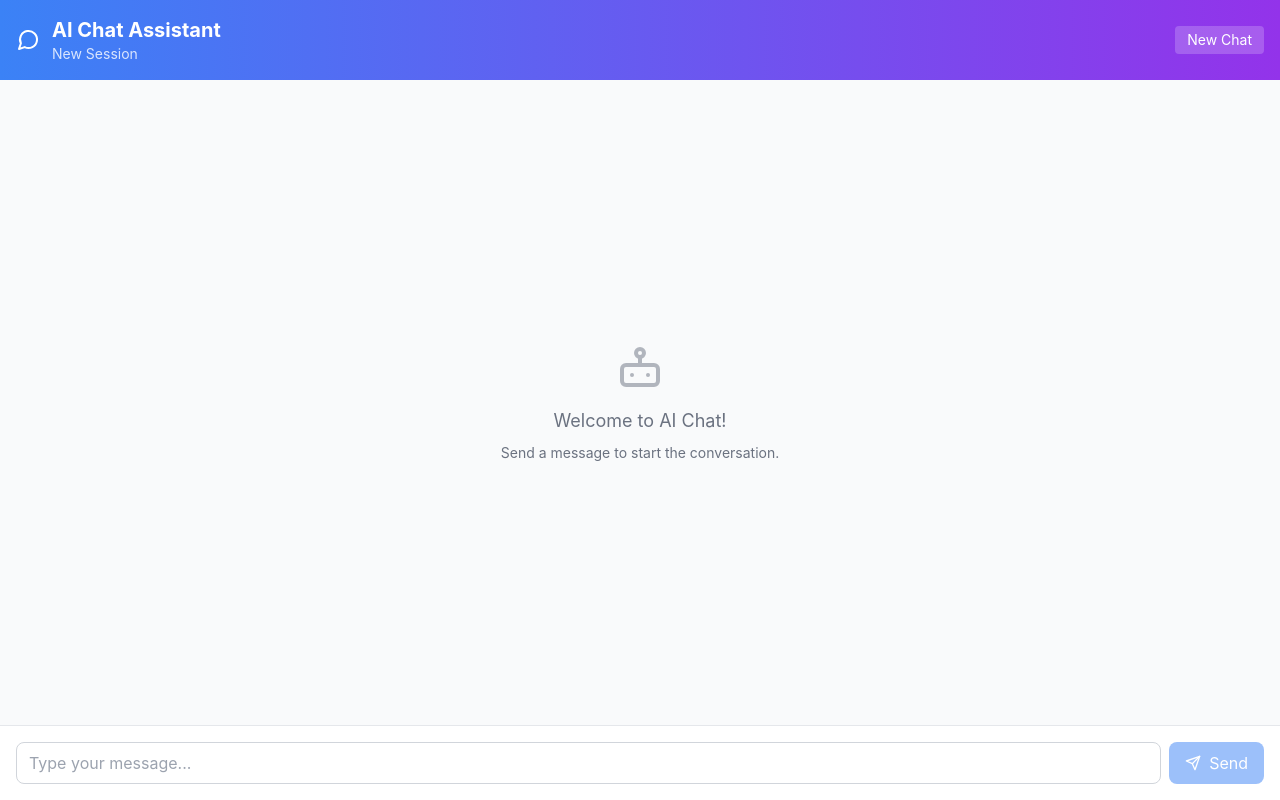
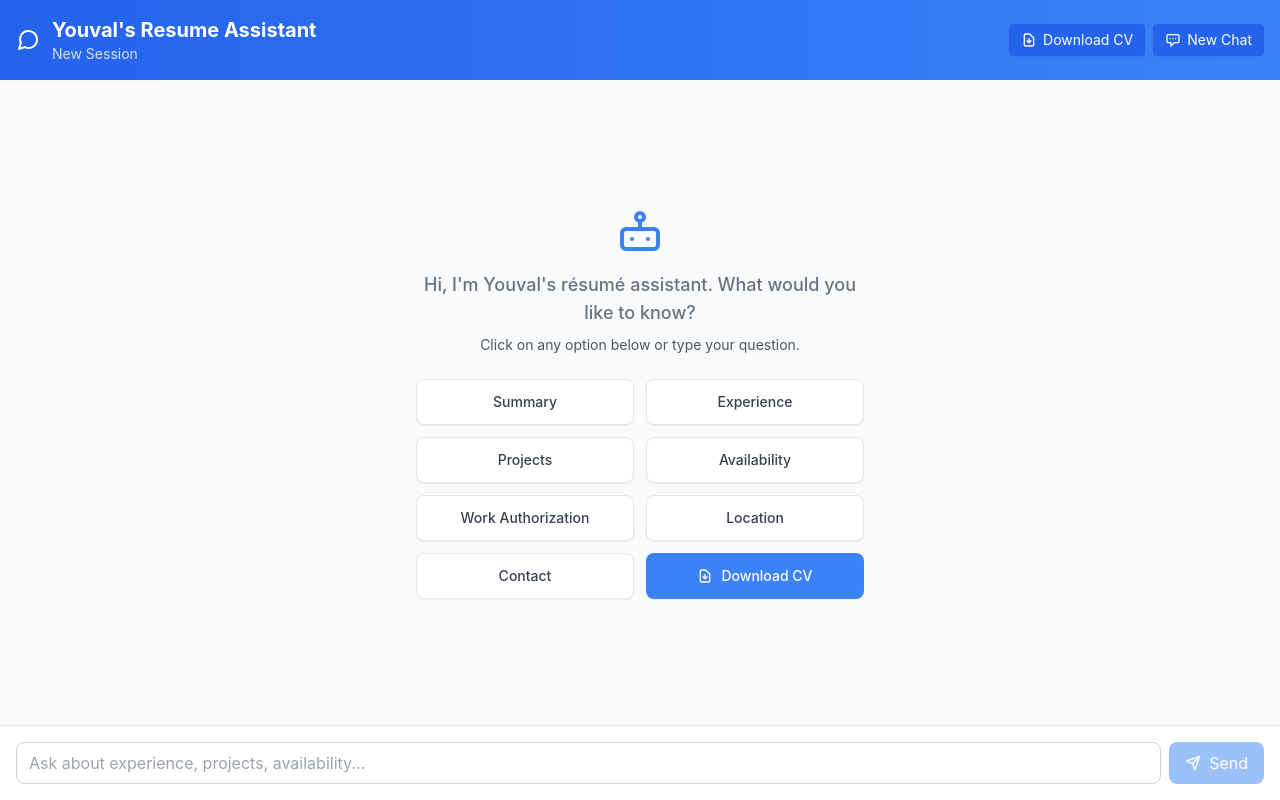
Before and after one commit to yuvalgeva77/chat-app, a React (Vite) app in the folder chat-frontend/: page / in a window 1280 px wide. Built offline with nearby package versions, Linux system fonts and the light colour scheme.

Commit message:
Youvals resume bot

```diff
--- a/chat-frontend/src/App.tsx
+++ b/chat-frontend/src/App.tsx
@@ -218,7 +218,7 @@ const ChatInput: React.FC<{
           value={input}
           onChange={(e) => setInput(e.target.value)}
           onKeyPress={handleKeyPress}
-          placeholder="Type your message..."
+          placeholder="Ask about experience, projects, availability..."
           disabled={disabled}
           className="flex-1 border border-gray-300 rounded-lg px-3 py-2 focus:outline-none focus:ring-2 focus:ring-blue-500 disabled:opacity-50"
         />
@@ -364,28 +364,41 @@ const ChatApp: React.FC = () => {
     <div className="h-screen bg-gray-100 flex flex-col">
       <div className="flex-1 bg-white shadow-lg flex flex-col">
         {/* Header */}
-        <div className="bg-gradient-to-r from-blue-500 to-purple-600 text-white p-4">
+        <div className="bg-gradient-to-r from-blue-600 to-blue-500 text-white p-4">
           <div className="flex items-center justify-between">
             <div className="flex items-center space-x-3">
               <MessageCircle className="w-6 h-6" />
               <div>
-                <h1 className="text-xl font-bold">AI Chat Assistant</h1>
+                <h1 className="text-xl font-bold">Youval's Resume Assistant</h1>
                 <p className="text-sm opacity-80">
                   {sessionId ? `Session: ${sessionId}` : 'New Session'}
                 </p>
               </div>
             </div>
-            <div className="flex space-x-2">
+            <div className="flex items-center space-x-2">
+              <a
+                href="/Youval_Geva_Resume.pdf"
+                download="Youval_Geva_Resume.pdf"
+                className="bg-blue-600 hover:bg-blue-700 text-white px-3 py-1.5 rounded text-sm transition-colors flex items-center space-x-1.5 shadow-sm"
+              >
+                <svg xmlns="http://www.w3.org/2000/svg" className="h-4 w-4 text-white" fill="none" viewBox="0 0 24 24" stroke="currentColor">
+                  <path strokeLinecap="round" strokeLinejoin="round" strokeWidth={2} d="M12 10v6m0 0l-3-3m3 3l3-3m2 8H7a2 2 0 01-2-2V5a2 2 0 012-2h5.586a1 1 0 01.707.293l5.414 5.414a1 1 0 01.293.707V19a2 2 0 01-2 2z" />
+                </svg>
+                <span>Download CV</span>
+              </a>
               <button
                 onClick={startNewSession}
-                className="bg-white bg-opacity-20 hover:bg-opacity-30 px-3 py-1 rounded text-sm transition-colors"
+                className="bg-blue-600 hover:bg-blue-700 text-white px-3 py-1.5 rounded text-sm transition-colors flex items-center space-x-1.5 shadow-sm"
               >
-                New Chat
+                <svg xmlns="http://www.w3.org/2000/svg" className="h-4 w-4" fill="none" viewBox="0 0 24 24" stroke="currentColor">
+                  <path strokeLinecap="round" strokeLinejoin="round" strokeWidth={2} d="M8 10h.01M12 10h.01M16 10h.01M9 16H5a2 2 0 01-2-2V6a2 2 0 012-2h14a2 2 0 012 2v8a2 2 0 01-2 2h-5l-5 5v-5z" />
+                </svg>
+                <span>New Chat</span>
               </button>
               {messages.length > 0 && (
                 <button
                   onClick={clearHistory}
-                  className="bg-red-500 bg-opacity-80 hover:bg-opacity-100 px-3 py-1 rounded text-sm transition-colors flex items-center space-x-1"
+                  className="bg-red-500 hover:bg-red-600 text-white px-3 py-1.5 rounded text-sm transition-colors flex items-center space-x-1.5 shadow-sm"
                 >
                   <Trash2 className="w-4 h-4" />
                   <span>Clear</span>
@@ -406,10 +419,32 @@ const ChatApp: React.FC = () => {
         <div className="flex-1 overflow-y-auto p-4 bg-gray-50">
           {messages.length === 0 ? (
             <div className="flex items-center justify-center h-full text-gray-500">
-              <div className="text-center">
-                <Bot className="w-12 h-12 mx-auto mb-4 opacity-50" />
-                <p className="text-lg mb-2">Welcome to AI Chat!</p>
-                <p className="text-sm">Send a message to start the conversation.</p>
+              <div className="text-center max-w-md w-full">
+                <Bot className="w-12 h-12 mx-auto mb-4 text-blue-500" />
+                <p className="text-lg mb-2 font-medium">Hi, I'm Youval's résumé assistant. What would you like to know?</p>
+                <p className="text-sm text-gray-600 mb-6">Click on any option below or type your question.</p>
+
+                <div className="grid grid-cols-1 sm:grid-cols-2 gap-3 max-w-md mx-auto">
+                  {['Summary', 'Experience', 'Projects', 'Availability', 'Work Authorization', 'Location', 'Contact'].map((option) => (
+                    <button
+                      key={option}
+                      onClick={() => sendMessage(option)}
+                      className="px-4 py-3 bg-white border border-gray-200 rounded-lg shadow-sm hover:bg-blue-50 hover:border-blue-200 transition-colors text-sm font-medium text-gray-700"
+                    >
+                      {option}
+                    </button>
+                  ))}
+                  <a
+                    href="/Youval_Geva_Resume.pdf"
+                    download="Youval_Geva_Resume.pdf"
+                    className="px-4 py-3 bg-blue-500 text-white rounded-lg shadow-sm hover:bg-blue-600 transition-colors text-sm font-medium flex items-center justify-center space-x-2"
+                  >
+                    <svg xmlns="http://www.w3.org/2000/svg" className="h-4 w-4" fill="none" viewBox="0 0 24 24" stroke="currentColor">
+                      <path strokeLinecap="round" strokeLinejoin="round" strokeWidth={2} d="M12 10v6m0 0l-3-3m3 3l3-3m2 8H7a2 2 0 01-2-2V5a2 2 0 012-2h5.586a1 1 0 01.707.293l5.414 5.414a1 1 0 01.293.707V19a2 2 0 01-2 2z" />
+                    </svg>
+                    <span>Download CV</span>
+                  </a>
+                </div>
               </div>
             </div>
           ) : (
```
Also changed, not shown: 1 other file (tests, documents, lock files or other folders).
